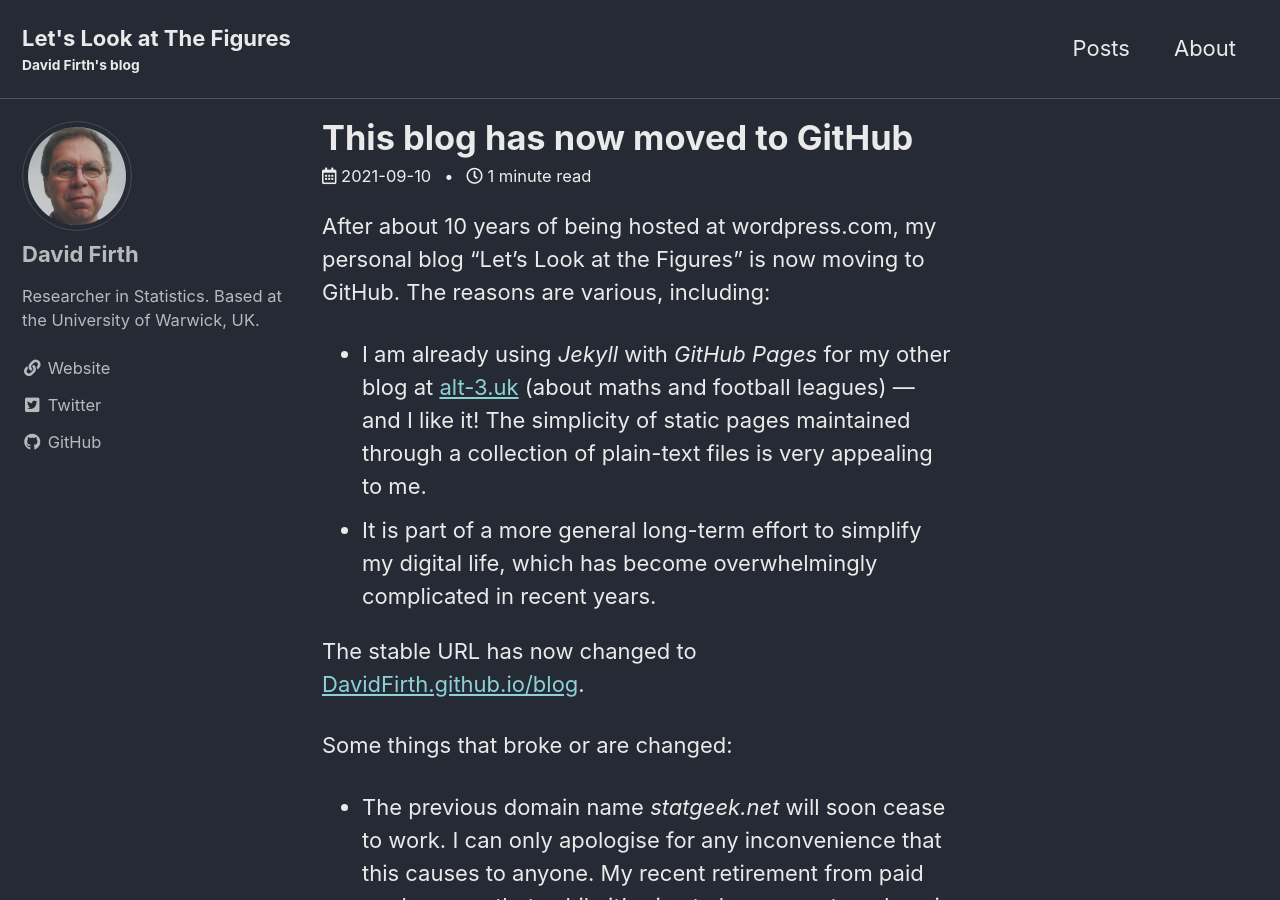
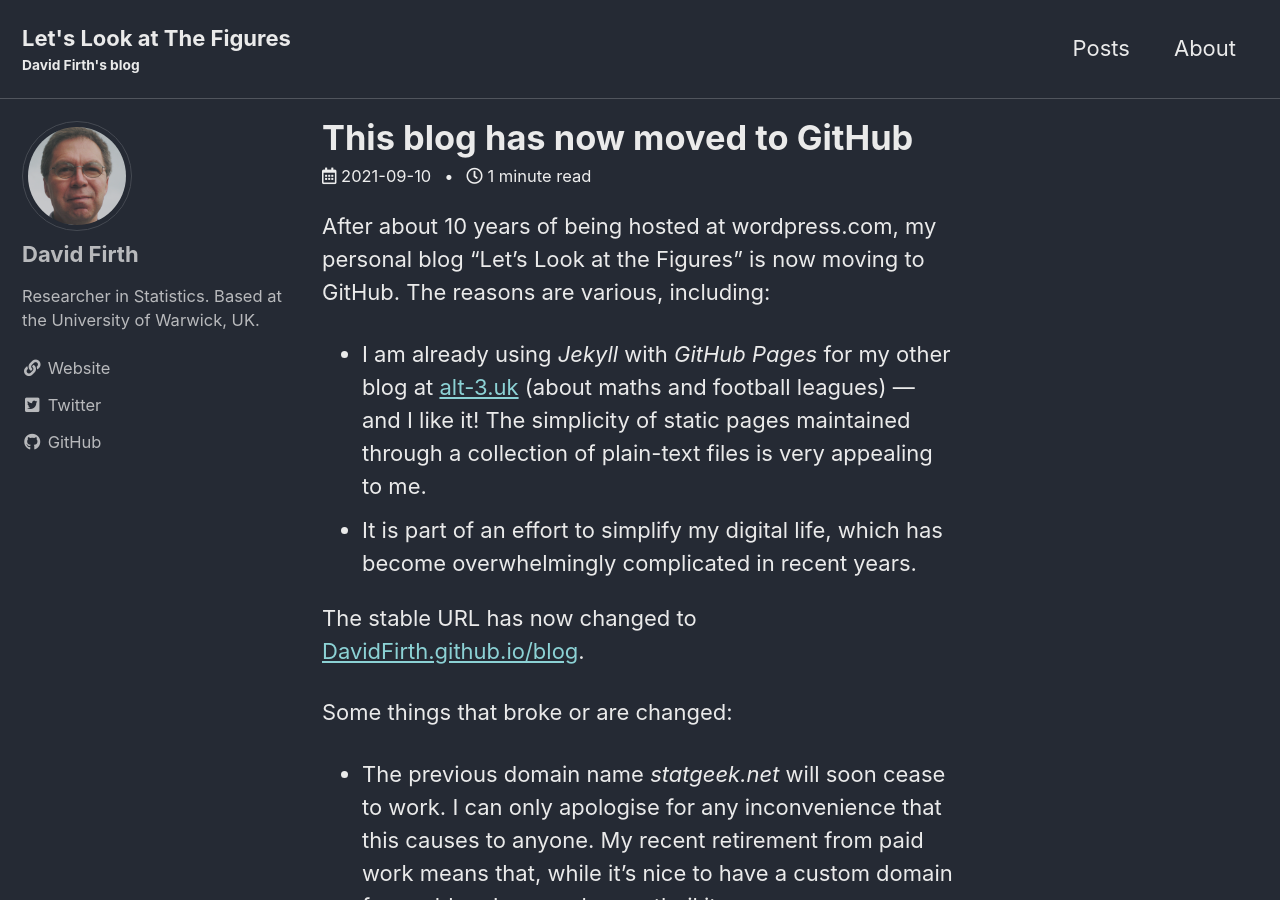
Before and after one commit to DavidFirth/blog, a Jekyll site: the page built from docs/_posts/2021-09-10-moved-to-github.md, in a window 1280 px wide and 900 px high. Built offline with Jekyll 4.4.1, drawn with Linux system fonts in a browser that asks for light colours; cached includes are drawn as plain includes.

Commit message:
More tidying up

```diff
--- a/docs/_posts/2021-09-10-moved-to-github.md
+++ b/docs/_posts/2021-09-10-moved-to-github.md
@@ -6,7 +6,7 @@
 After about 10 years of being hosted at wordpress.com, my personal blog "Let's Look at the Figures" is now moving to GitHub.  The reasons are various, including:
 
 * I am already using _Jekyll_ with _GitHub Pages_ for my other blog at [alt-3.uk](https://alt-3.uk) (about maths and football leagues) --- and I like it! The simplicity of static pages maintained through a collection of plain-text files is very appealing to me.
-* It is part of a more general long-term effort to simplify my digital life, which has become overwhelmingly complicated in recent years.
+* It is part of an effort to simplify my digital life, which has become overwhelmingly complicated in recent years.
 
 The stable URL has now changed to [DavidFirth.github.io/blog](https://DavidFirth.github.io/blog).
 
--- a/docs/index.html
+++ b/docs/index.html
@@ -14,5 +14,5 @@
 {% endif %}
 
 {% if paginator.page == 1 %}
-<center><a class="twitter-timeline" width=300 data-tweet-limit="1" data-dnt="true" data-chrome="transparent noheader"  data-theme="dark" href="https://twitter.com/firthcity"></a> <script async src="//platform.twitter.com/widgets.js" charset="utf-8"></script></center>
+<center><a class="twitter-timeline" width=300 data-tweet-limit="1" data-dnt="true" data-chrome="transparent noheader" data-theme="dark"  href="https://twitter.com/firthcity"></a> <script async src="//platform.twitter.com/widgets.js" charset="utf-8"></script></center>
 {% endif %}
```
Also changed, not shown: docs/about.md (+1 -1 lines).
